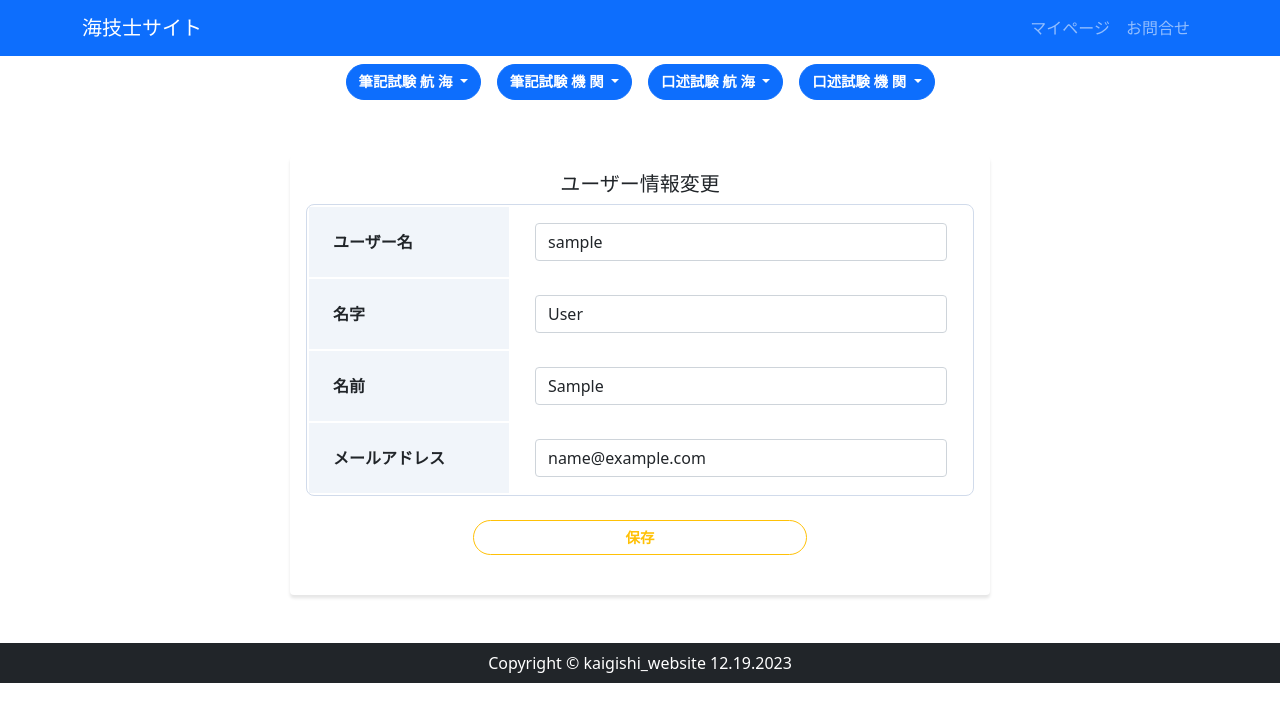
After one commit to hashi5akihiro5/kaigishi_website_v2, a Django app: page /accounts/profile_change/1 in a window 1280 px wide. The commit adds this page. Shown: the top 722 px of the page. Run offline with Django 4.2, Linux system fonts and the light colour scheme; the visitor is signed in with stand-in values (Sample User, id 1); some libraries are stand-ins or nearby versions.

Commit message:
accounts_プロフィール画面作成.1.8.2024

```diff
--- /dev/null
+++ b/accounts/forms.py
@@ -0,0 +1,65 @@
+from django.core.exceptions import ValidationError
+from django.contrib.auth.forms import AuthenticationForm
+from django.forms import ModelForm, EmailField, EmailInput
+from .models import CustomUser
+
+
+"""ログイン"""
+class CustomAuthenticationForm(AuthenticationForm):
+    username = EmailField(label="Eメールアドレス", widget=EmailInput(
+        attrs={'class': 'form-control', 'placeholder': '', 'required': True}))
+
+    def __init__(self, *args, **kwargs):
+        super().__init__(*args, **kwargs)
+        for field in self.fields.values():
+            field.widget.attrs['class'] = 'form-control'
+
+
+"""ユーザー情報編集"""
+class UserChangeForm(ModelForm):
+    class Meta:
+        model = CustomUser
+        fields = (
+            'username',
+            'last_name',
+            'first_name',
+            'email',
+        )
+        labels = {
+            'username': 'ユーザー名',
+            'last_name': '名 字',
+            'first_name': '名 前',
+            'email': 'メールアドレス',
+        }
+
+    def __init__(self, *args, **kwargs):
+        # ユーザーの更新前情報をフォームに挿入
+        super(UserChangeForm, self).__init__(*args, **kwargs)
+
+    def clean_email(self):
+        email = self.cleaned_data.get('email')
+        if email and CustomUser.objects.filter(email=email).exclude(id=self.instance.id).exists():
+            raise ValidationError('この Eメールアドレス を持った Custom user が既に存在します。')
+        return email
+
+    def change_fields(self):
+        # 変更されたフィールドを追跡するリスト
+        changed_fields = []
+        if self.initial.get('username') != self.cleaned_data.get('username'):
+            changed_fields.append('ユーザー名')
+        if self.initial.get('last_name') != self.cleaned_data.get('last_name'):
+            changed_fields.append('名 字')
+        if self.initial.get('first_name') != self.cleaned_data.get('first_name'):
+            changed_fields.append('名 前')
+        if self.initial.get('email') != self.cleaned_data.get('email'):
+            changed_fields.append('メールアドレス')
+        return changed_fields
+
+    def save(self, commit=True):
+        self.instance.username = self.cleaned_data['username']
+        self.instance.first_name = self.cleaned_data['first_name']
+        self.instance.last_name = self.cleaned_data['last_name']
+        self.instance.email = self.cleaned_data['email']
+        if commit:
+            self.instance.save()
+        return self.instance
--- /dev/null
+++ b/accounts/templates/accounts/profile_change.html
@@ -0,0 +1,38 @@
+{% extends "kakomon/base.html" %}
+{% load widget_tweaks %}
+
+{% block title %}ユーザー情報変更{% endblock %}
+
+{% block base_page %}
+<form method="POST" enctype="multipart/form-data">
+    {% csrf_token %}
+    <div class="card card-profile my-5 mx-auto">
+        <div class="card-body">
+            <h5 class="card-title text-center">ユーザー情報変更</h5>
+            <table class="profile_table mb-4">
+                <tbody>
+                    <tr>
+                        <th class="header">ユーザー名</th>
+                        <td class="data">{% render_field form.username class+="form-control" %}</td>
+                    </tr>
+                    <tr>
+                        <th class="header">名字</th>
+                        <td class="data">{% render_field form.last_name class+="form-control" %}</td>
+                    </tr>
+                    <tr>
+                        <th class="header">名前</th>
+                        <td class="data">{% render_field form.first_name class+="form-control" %}</td>
+                    </tr>
+                    <tr>
+                        <th class="header">メールアドレス</th>
+                        <td class="data">{% render_field form.email class+="form-control" %}</td>
+                    </tr>
+                </tbody>
+            </table>
+            <div class="d-grid gap-2 col-6 mx-auto mb-4">
+                <button type="submit" class="btn btn-outline-warning">保存</button>
+            </div>
+        </div>
+    </div>
+</form>
+{% endblock %}
--- a/accounts/urls.py
+++ b/accounts/urls.py
@@ -4,5 +4,7 @@ from . import views
 
 app_name = 'accounts'
 urlpatterns = [
-
+    path("login/", views.CustomLoginView.as_view(), name="login"),
+    path("profile/<int:pk>", views.ProfileView.as_view(), name="profile"),
+    path("profile_change/<int:pk>", views.UserChangeView.as_view(), name="profile_change"),
 ]
--- a/accounts/views.py
+++ b/accounts/views.py
@@ -1,3 +1,49 @@
-from django.shortcuts import render
+from django.contrib import messages
+from django.contrib.auth import get_user_model
+from django.views.generic import TemplateView, UpdateView
+from django.contrib.auth.views import LoginView
+from django.urls import reverse
+from . import forms
 
-# Create your views here.
+User = get_user_model()
+
+"""ログインページ"""
+class CustomLoginView(LoginView):
+    authentication_form = forms.CustomAuthenticationForm
+    template_name = 'accounts/login.html'
+
+"""ユーザー情報ページ"""
+class ProfileView(TemplateView):
+    template_name = 'accounts/profile.html'
+
+    def get_context_data(self, **kwargs):
+        context = super().get_context_data(**kwargs)
+        context['user'] = self.request.user
+        return context
+
+
+"""ユーザー情報変更ページ"""
+class UserChangeView(UpdateView):
+    model = User
+    form_class = forms.UserChangeForm
+    template_name = 'accounts/profile_change.html'
+
+    def get_success_url(self):
+        user_id = self.object.id
+        return reverse('accounts:profile', kwargs={'pk': user_id})
+
+    def get_object(self, queryset=None):
+        return self.request.user
+
+    def get_success_message(self, form):
+        # save メソッドからインスタンスと変更されたフィールドのリストを取得
+        changed_fields = form.change_fields()
+        # 変更されたフィールドがあればメッセージを設定
+        if changed_fields:
+            changed_fields_str = ', '.join(changed_fields)
+            messages.success(self.request, f"変更された項目: 「 {changed_fields_str} 」")
+
+    def form_valid(self, form):
+        form.save()
+        self.get_success_message(form)
+        return super().form_valid(form)
--- a/config/settings.py
+++ b/config/settings.py
@@ -118,5 +118,8 @@ MEDIA_ROOT = os.path.join(BASE_DIR, 'media_local')
 
 DEFAULT_AUTO_FIELD = 'django.db.models.BigAutoField'
 
+LOGIN_URL = "/" # 追加
+LOGIN_REDIRECT_URL = "kakomon:index" # 追加
+
 # カスタムユーザー
 AUTH_USER_MODEL = 'accounts.CustomUser'
--- a/kakomon/static/css/style.css
+++ b/kakomon/static/css/style.css
@@ -73,3 +73,44 @@
     color: red;
     background-color: rgb(255, 253, 227);
 }
+
+
+/* profile */
+.card-profile {
+  width: 700px;
+  border: 0;
+  border-radius: irem;
+  box-shadow: 0 0.2rem 0.2rem 0 rgba(0, 0, 0, 0.1);
+}
+
+.button {
+  width: 300px;
+  display: flex;
+  justify-content: space-between;
+}
+
+.btn {
+  font-size: 90%;
+  border-radius: 5rem;
+  font-weight: bold;
+  white-space: nowrap;  /* ボタンのテキストを折り返さないようにする */
+}
+
+.profile_table {
+  width: 100%;
+  border: 1px solid #d1dbeb;
+  border-radius: 8px;
+  border-collapse: separate;
+  overflow: hidden;
+}
+
+.profile_table .header {
+  width: 200px;
+  padding: 16px 24px;
+  text-align: left;
+  background: #f1f5fa;
+}
+
+.profile_table .data {
+  padding: 16px 24px;
+}
--- a/kakomon/templates/kakomon/base.html
+++ b/kakomon/templates/kakomon/base.html
@@ -17,7 +17,11 @@
                 <button class="navbar-toggler" type="button" data-bs-toggle="collapse" data-bs-target="#navbarNav" aria-controls="navbarNav" aria-expanded="false" aria-label="ナビゲーションの切替"><span class="navbar-toggler-icon"></span></button>
                 <div class="collapse navbar-collapse" id="navbarNav">
                     <ul class="navbar-nav ms-auto">
-                        <li class="nav-item"><a class="nav-link" href="#">マイページ</a></li>
+                        {% if user.is_authenticated %}
+                            <li class="nav-item"><a class="nav-link" href={% url 'accounts:profile' user.id %}>マイページ</a></li>
+                        {% else %}
+                            <li class="nav-item"><a class="nav-link" href={% url 'accounts:login' %}>ログイン</a></li>
+                        {% endif %}
                         <li class="nav-item"><a class="nav-link" href="#">お問合せ</a></li>
                     </ul>
                 </div>
@@ -75,8 +79,7 @@
                 </div>
             {% endif %}
             <div class="container mb-3">
-                {% block base_kakomon %}{% endblock%}
-                {% block base_management %}{% endblock %}
+                {% block base_page %}{% endblock %}
             </div>
         </main>
         <footer class="py-2 bg-dark">
--- a/kakomon/templates/kakomon/base_kakomon.html
+++ b/kakomon/templates/kakomon/base_kakomon.html
@@ -1,5 +1,5 @@
 {% extends "kakomon/base.html" %}
-{% block base_kakomon %}
+{% block base_page %}
     <div class="row">
         <div class="col-md-9">
             {% block content %}{% endblock %}
```
Also changed, not shown: accounts/templates/accounts/login.html (added, +22 -0 lines), accounts/templates/accounts/profile.html (added, +34 -0 lines).
